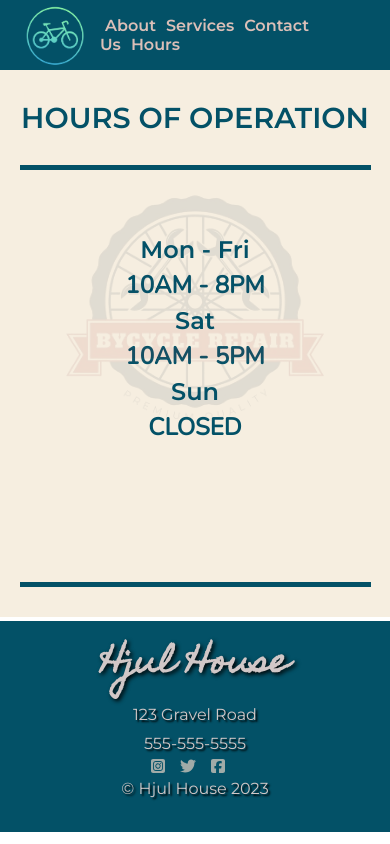
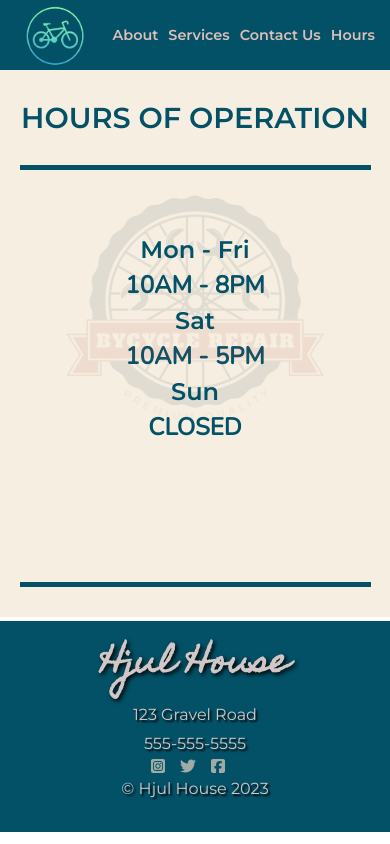
Before and after one commit to xebol/hjul-house, a React (Create React App) app: page /hours in a window 390 px wide. Built offline with nearby package versions, Linux system fonts and the light colour scheme.

Commit message:
fix navbar link font size

```diff
--- a/src/components/Navbar.css
+++ b/src/components/Navbar.css
@@ -45,7 +45,7 @@
 
   .link {
     margin: 0 5px;
-    font-size: 1rem;
+    font-size: .9rem;
   }
 
   .logo-image {
--- a/src/pages/Hours.css
+++ b/src/pages/Hours.css
@@ -102,7 +102,6 @@
   .hours-background {
     width: 100%; /* Adjust the width for tablets */
     opacity: 0.1; /* Adjust opacity for tablets */
-     margin-top: -20px;
   }
 
   .hours {
```
